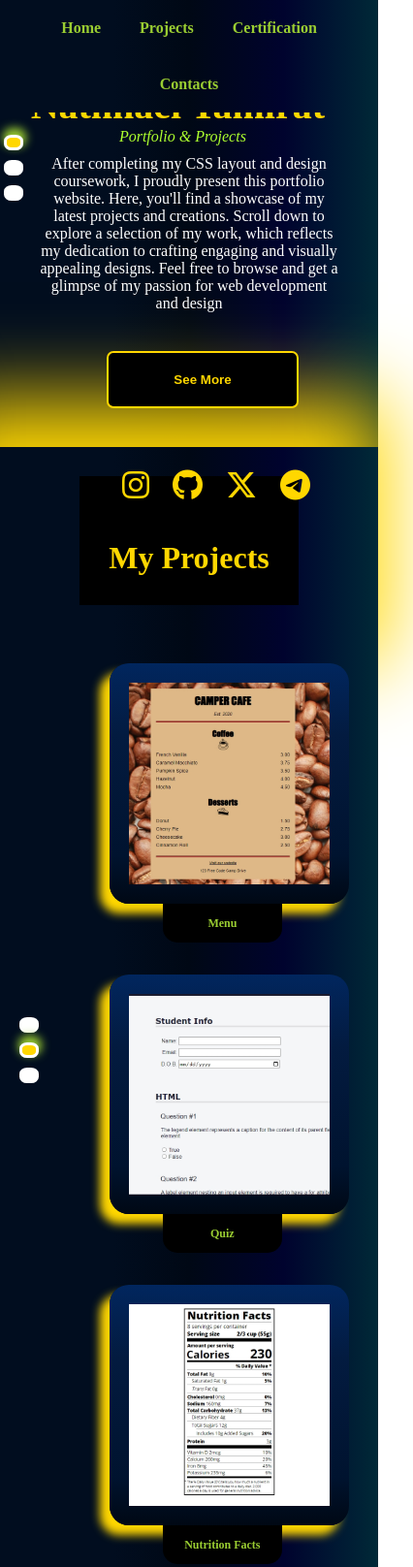
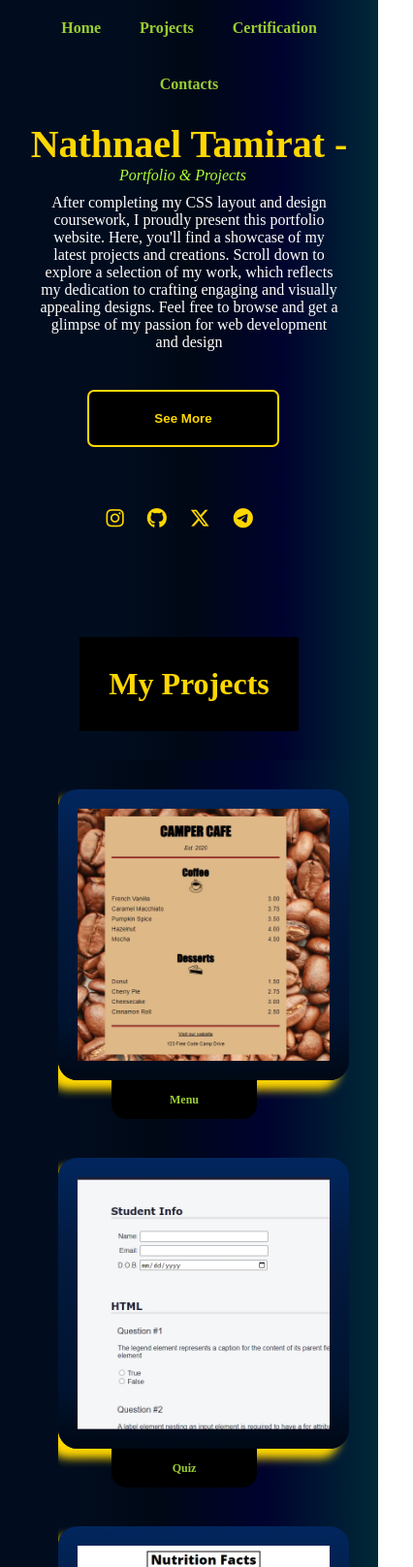
Before and after one commit to nathnael1/my_coding_journey, a plain HTML site: page site/Project/Portfoilo/1/index.html in a window 390 px wide. Shown: the top 1616 px of the page at 97% size, 426 px wide, since content can reach past the window. Drawn offline with Linux system fonts and the light colour scheme.

Commit message:
Update main.css

```diff
--- a/site/Project/Portfoilo/1/css/main.css
+++ b/site/Project/Portfoilo/1/css/main.css
@@ -2,10 +2,18 @@
     box-sizing: border-box;
     margin:0;
     padding:0;
-    transition:all ease 2s;
+    transition:all ease .5s;
 }
 body{
-    background-color:rgba(255,215,0 0.8);
+    background:linear-gradient(
+        90deg,
+         rgb(0, 41, 55),
+        rgb(0, 3, 46) 30%,
+        rgb(0, 8, 21) 50%,
+        rgb(1, 13, 31) 75,
+        rgb(1, 13, 31) 100%,
+
+    );
 }
 #wrapper{
     width:100%;
@@ -488,13 +496,11 @@ footer{
     }
     #bodyp{
 
-        grid-template-columns: repeat(1,1fr);
+        display:block;
     }
     #bodyt{
 
-        grid-template-columns: repeat(1,1fr);
-        grid-template-rows: repeat(1,1fr);
-        grid-row-gap:0;
+        display:block;
     }
     #second{
         display:block;
@@ -573,5 +579,47 @@ footer{
         flex-wrap:wrap;
 
     }
+    .cblock{
+        top:3600px;
+    }
+*{
+    overflow-x: hidden;
+}
+.btn{
+    width:60%;
+    margin:30px 0 10px 60px;
+    margin-top:30px;
+    margin-bottom:10px;
+}
+.block,.cblock,.bblock{
+    display:none;
+}
+#content{
+    margin-top:40px;
 
 }
+#bodyp{
+
+    display:block;
+    margin-left:-70px;
+}
+#bodyt{
+
+    display:block;
+    margin-left:-70px;
+}
+.icons i{
+    font-size:1.3rem;
+
+}
+.icons{
+    margin-left:15%;
+    overflow-y: hidden;
+}
+.first a{
+    margin-left:18%;
+}
+footer *{
+    font-size:0.8rem;
+}
+}
```
